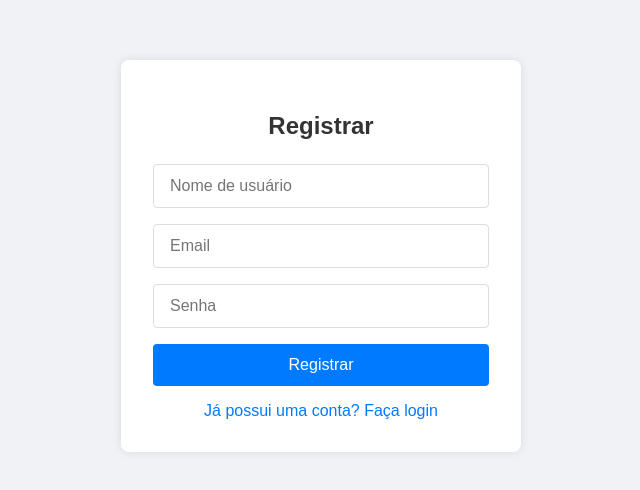
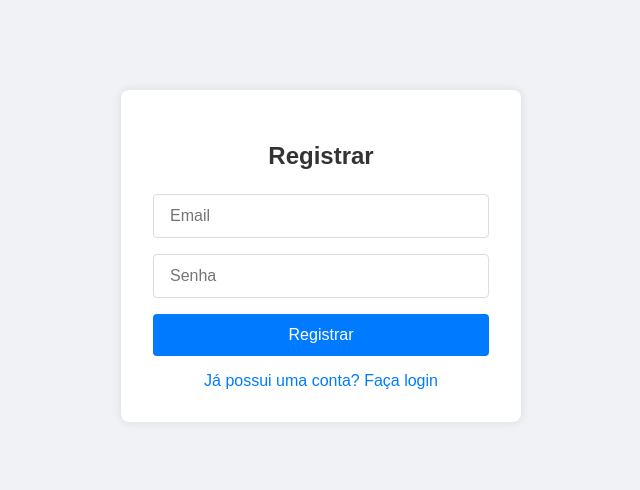
Before and after one commit to giliover/collaborative-editor, a React (Create React App) app in the folder frontend/: page /register in a window 1280 px wide. Shown: the part 144-634 px from the top of the page, without its empty margins (319-959 px from the left). Built offline with nearby package versions, Linux system fonts and the light colour scheme.

Commit message:
chore(pages): add user validator

```diff
--- a/frontend/src/pages/Register/index.tsx
+++ b/frontend/src/pages/Register/index.tsx
@@ -9,24 +9,23 @@ import {
   RegisterForm,
   RegisterTitle,
 } from "./styles";
+import UserValidator from "../../validators/UserValidator";
 
 const Register: React.FC = () => {
-  const [username, setUsername] = useState("");
+  const navigate = useNavigate();
   const [email, setEmail] = useState("");
   const [password, setPassword] = useState("");
-  const navigate = useNavigate();
   const [error, setError] = useState("");
 
   const handleSubmit = async (e: React.FormEvent) => {
     e.preventDefault();
 
-    if (!username || !email || !password) {
-      setError("Por favor, preencha todos os campos.");
-      return;
-    }
+    const payload = { email, password };
+
+    const payloadValid = UserValidator.validate(payload);
 
     try {
-      await api.post("/auth/register", { username, email, password });
+      await api.post("/auth/register", payloadValid);
       navigate("/");
     } catch (error) {
       setError("Erro ao registrar. Tente novamente.");
@@ -39,13 +38,6 @@ const Register: React.FC = () => {
       <RegisterForm onSubmit={handleSubmit}>
         <RegisterTitle>Registrar</RegisterTitle>
         {error && <p style={{ color: "red", textAlign: "center" }}>{error}</p>}
-        <Input
-          type="text"
-          placeholder="Nome de usuário"
-          value={username}
-          onChange={(e) => setUsername(e.target.value)}
-          required
-        />
         <Input
           type="email"
           placeholder="Email"
```
